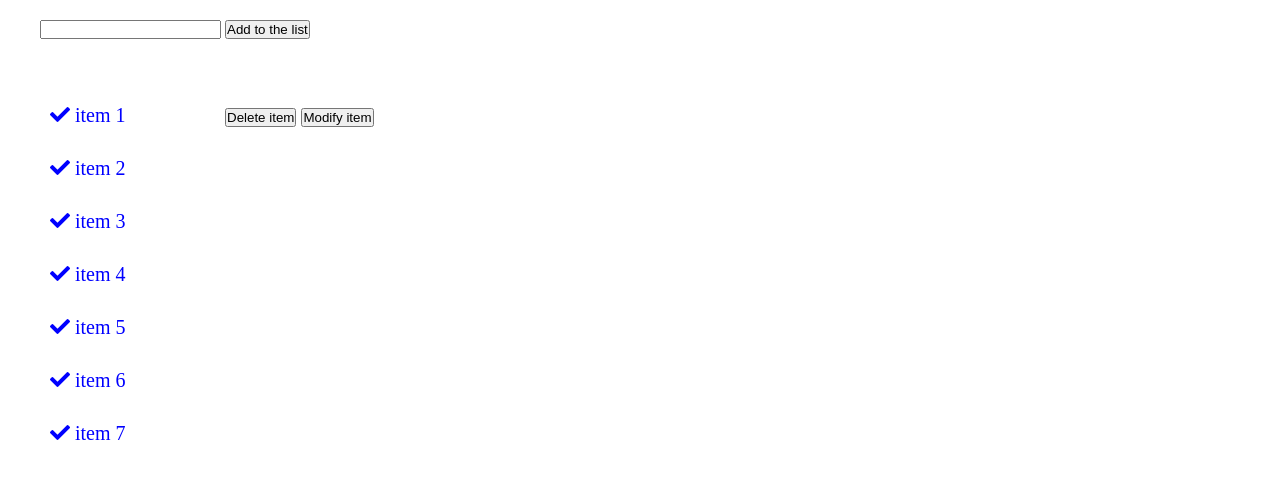
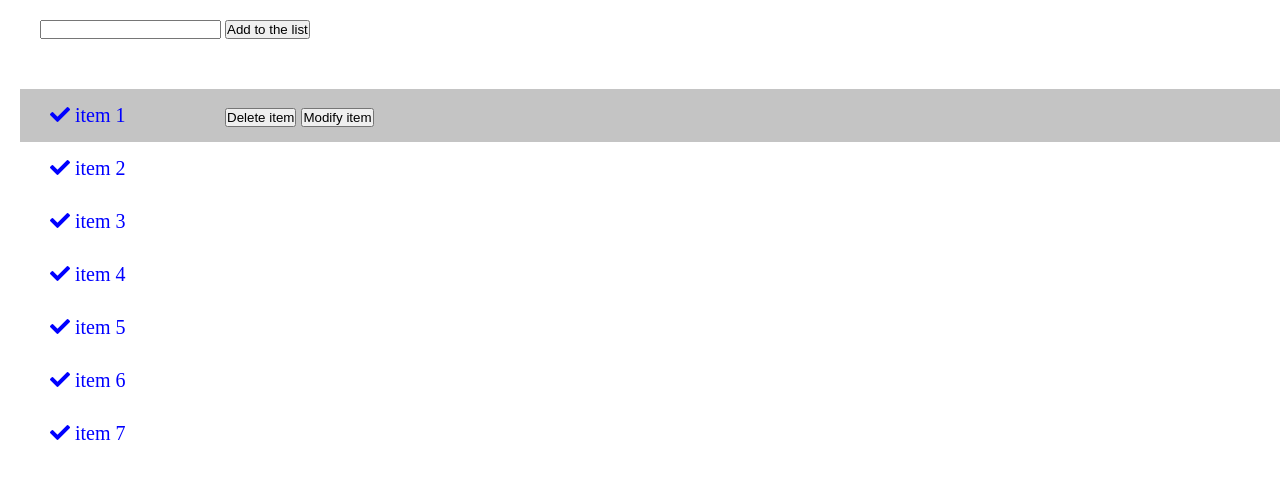
Before and after one commit to ValerioFarina/vue-todolist, a plain HTML site: page index.html in a window 1280 px wide. Both pictures are taken after a click on the element "item 1". Drawn offline with nearby package versions, Linux system fonts and the light colour scheme.

Commit message:
Aggiunto un "effetto di focus" sull'elemento cliccato dall'utente

```diff
--- a/index.html
+++ b/index.html
@@ -16,7 +16,7 @@
             </div>
 
             <ul>
-                <li v-for="(todo, index) in todos">
+                <li v-for="(todo, index) in todos" :class="{current : currentIndex == index}">
                     <span @click="changeIndex(index); showInput = false">
                         <i class="fas fa-check"></i>
                         {{ todo }}
--- a/style.css
+++ b/style.css
@@ -15,6 +15,10 @@ ul {
     margin: 50px 0 0 20px;
 }
 
+.current {
+    background-color: rgba(144, 144, 144, 0.53);
+}
+
 ul li span {
     display: inline-block;
     min-width: 200px;
```
